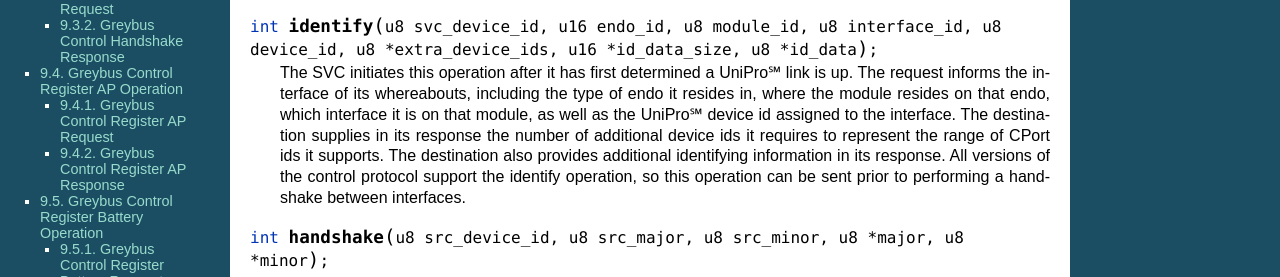
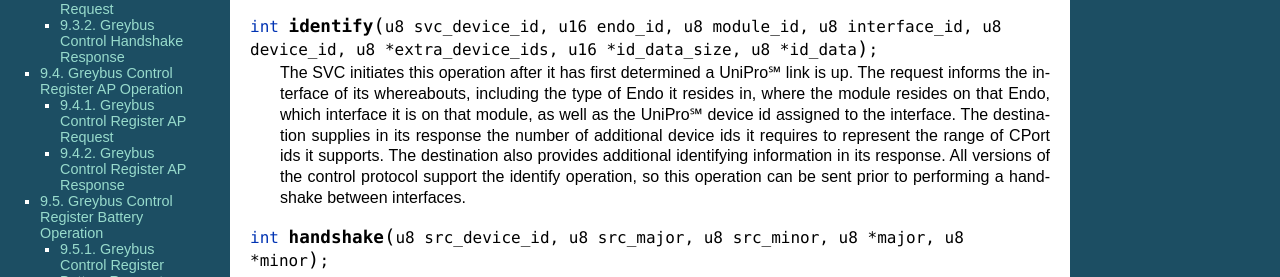
Before and after one commit to projectara/greybus-spec, a Sphinx documentation site: the page built from source/control.rst, in a window 1280 px wide and 1400 px high. Shown: the part 313-590 px from the top of the window. Built offline with Sphinx 7.4.7, drawn with Linux system fonts in a browser that asks for light colours; some of the changed text lies outside the part shown.

```diff
--- a/source/control.rst
+++ b/source/control.rst
@@ -26,8 +26,8 @@ Conceptually, the operations in the Greybus control protocol are:
 
     The SVC initiates this operation after it has first determined
     a |unipro| link is up. The request informs the interface of its
-    whereabouts, including the type of endo it resides in, where
-    the module resides on that endo, which interface it is on that
+    whereabouts, including the type of Endo it resides in, where
+    the module resides on that Endo, which interface it is on that
     module, as well as the |unipro| device id assigned to the
     interface. The destination supplies in its response the
     number of additional device ids it requires to
@@ -137,7 +137,7 @@ Conceptually, the operations in the Greybus control protocol are:
 .. c:function:: int hotplug(u8 svc_device_id, u8 module_id, u16 id_data_size, u8 id_data[]);
 
     This operation is sent by the SVC to the AP to inform it that a
-    module has been inserted and is now present in the endo. The module
+    module has been inserted and is now present in the Endo. The module
     id indicates the subject of the request. The hotplug notification
     provides identifying data that the SVC acquired from the module in
     its response to the SVC identify request.
@@ -146,7 +146,7 @@ Conceptually, the operations in the Greybus control protocol are:
 
     This operation is sent by the SVC to the AP to inform it that a
     module that had previously been subject of a hotplug operation has
-    been removed from the endo.
+    been removed from the Endo.
 
 .. c:function:: int link_up(u8 svc_device_id, u8 module_id, u8 interface_id, u8 device_id);
 
@@ -289,7 +289,7 @@ Greybus Control Identify Request
 Like all control protocol requests, the Greybus control identify
 request begins with a one-byte source device id field. In this case,
 only the SVC sends this request, and the field name reflects
-that. This request also contains the endo, module, and interface ids
+that. This request also contains the Endo, module, and interface ids
 that represent the physical location of the destination interface.  It
 finally contains the device id that has been assigned to the
 destination interface.
@@ -973,7 +973,7 @@ Greybus Control Hot Unplug Operation
 ------------------------------------
 
 The Greybus control hot unplug operation is sent by the SVC to the AP
-to notify it that a module has been removed from the endo.
+to notify it that a module has been removed from the Endo.
 
 Greybus Control Hot Unplug Request
 ^^^^^^^^^^^^^^^^^^^^^^^^^^^^^^^^^^
```
